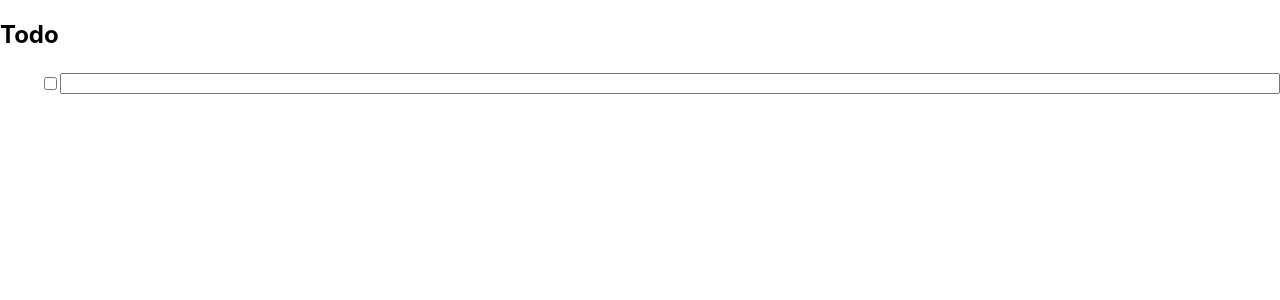
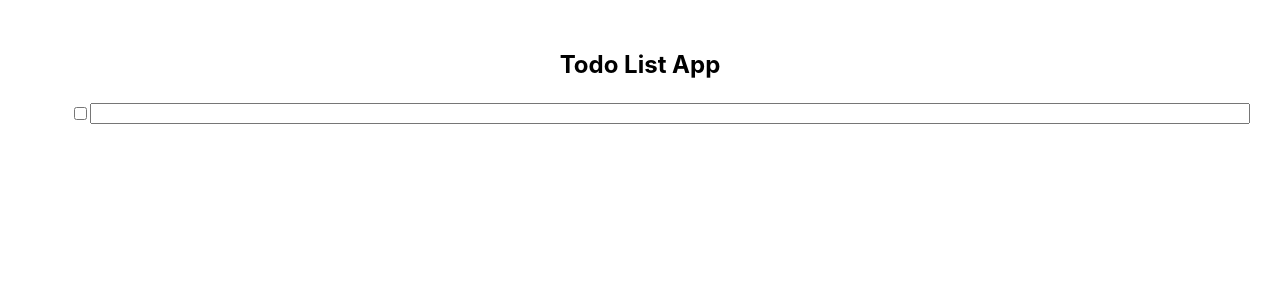
Before and after one commit to Bazee-code/Journee, a React (Create React App) app: page / in a window 1280 px wide. Shown: the top 300 px of the page. Built offline with nearby package versions, Linux system fonts and the light colour scheme.

Commit message:
Create and render app header component, style parent app container

```diff
--- a/src/App.tsx
+++ b/src/App.tsx
@@ -1,12 +1,17 @@
-import React from "react";
+import styled from 'styled-components'
+import Header from './components/Header';
 import ItemList from "./components/ItemList";
+
+const AppContainer = styled.div`
+  padding : 30px;
+`
 
 const App = () => {
   return (
-    <div>
-      <h2>Todo</h2>
+    <AppContainer>
+      <Header />
       <ItemList />
-    </div>
+    </AppContainer>
   );
 };
 
--- a/src/components/Header.tsx
+++ b/src/components/Header.tsx
@@ -0,0 +1,16 @@
+import styled from "styled-components";
+
+const H2 = styled.h2`
+    text-align : center
+`
+
+const Header = () => {
+
+    return (
+        <div>
+            <H2>Todo List App</H2>
+        </div>
+    )
+}
+
+export default Header;
```
